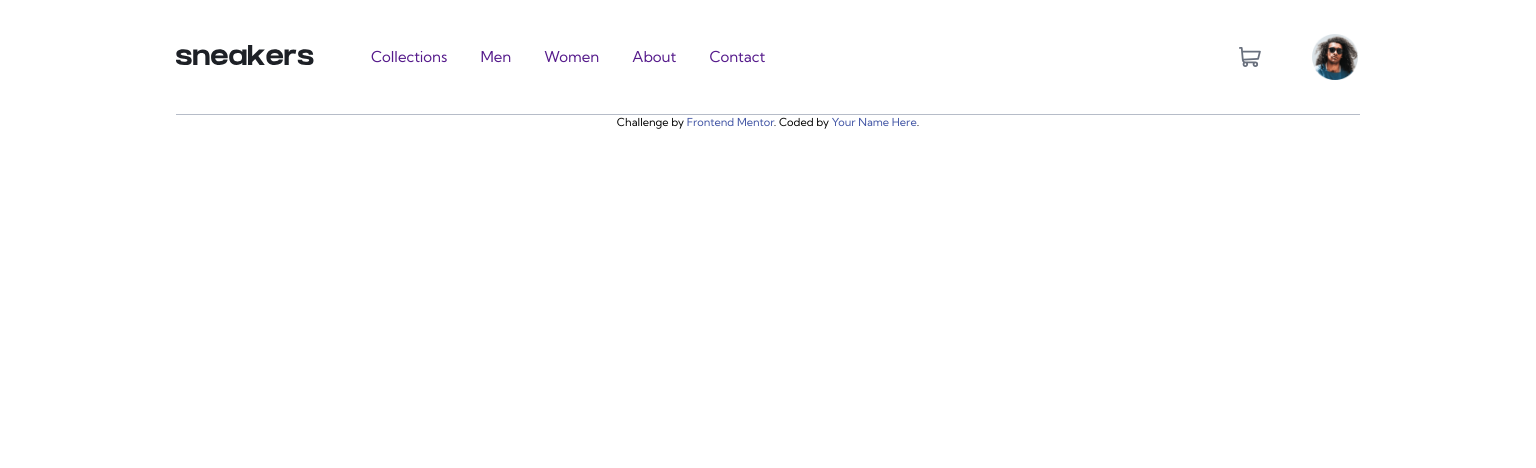
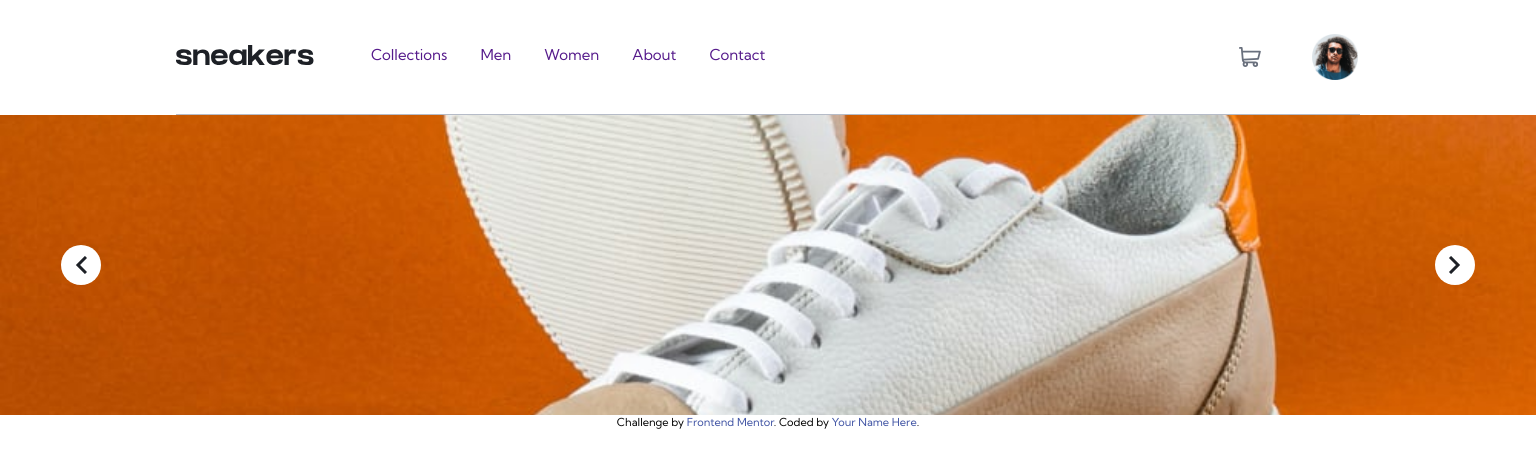
Before and after one commit to EstebanCUR/ecommerce-sneakers-reto-, a website: page index.html in a window 1536 px wide. Drawn offline with Linux system fonts and the light colour scheme.

Commit message:
Diseño slider integrado

```diff
--- a/index.html
+++ b/index.html
@@ -58,7 +58,25 @@
       </div>
     </nav>
   </header>
-
+  <main>
+    <section class="images">
+      <div class="slider">
+        <img src="./images/image-product-1.jpg" alt="photo original" class="slider__img">
+        <div class="slider__arrow slider__arrow--prev">
+          <img src="./images/icon-previous.svg" alt="previous arrow">
+        </div>
+        <div class="slider__arrow slider__arrow--next">
+          <img src="./images/icon-next.svg" alt="next arrow">
+        </div>
+      </div>
+      <!-- <div class="images__thumbnail">
+        <img src="./images/image-product-1-thumbnail.jpg" alt="" class="slider__thumbnails">
+        <img src="./images/image-product-2-thumbnail.jpg" alt="" class="slider__thumbnails">
+        <img src="./images/image-product-3-thumbnail.jpg" alt="" class="slider__thumbnails">
+        <img src="./images/image-product-4-thumbnail.jpg" alt="" class="slider__thumbnails">
+      </div> -->
+    </section>
+  </main>
 <!--   Sneaker Company
 
   Fall Limited Edition Sneakers
--- a/sass/_navbar.scss
+++ b/sass/_navbar.scss
@@ -98,14 +98,16 @@
         }
     }
 
+    .hidden{
+        display: none;
+    }
+
     @media screen and (min-width: 1440px) {
         width: 77.08%;
         height: 115px;
         border-bottom: 1px solid variables.$grayishBlue;
         &__left{
-            @include mixins.flexbox(row, center, space-between);
             gap: mixins.pixeles-rem(57);
-            max-height: 24px;
         }
 
         &__menu{
@@ -113,16 +115,13 @@
         }
 
         &__menu-bg{
-            display: block;
             position: unset;
             height: unset;
-            background-color: unset;
         }
 
         &__menu-slide{
-            background-color: unset;
             width: unset;
-            padding: unset;
+            padding: 0;
         }
 
         &__link{
@@ -131,7 +130,19 @@
             gap: mixins.pixeles-rem(33);
             font-weight: 400;
             font-size: mixins.pixeles-rem(15);
-            margin-top: unset;
+            margin-top: 0;
+            color: variables.$darkGrayishBlue;
+        }
+
+        &__links{
+            display: block;
+            padding:  mixins.pixeles-rem(42) 0;
+            border-bottom: 4px solid transparent;
+            &:hover{
+                text-decoration: none;
+                border-bottom: 4px solid variables.$orange;
+                color: variables.$veryDarkBlue;
+            }
         }
 
         &__close{
@@ -145,9 +156,9 @@
             height: 50px;
             gap: mixins.pixeles-rem(49);
         }
+        .hidden{
+            display: unset;
+        }
+
     }
 }
-
-/* .hidden{
-    display: none;
-} */
--- /dev/null
+++ b/sass/_slider.scss
@@ -0,0 +1,46 @@
+@use 'mixins';
+@use 'variables';
+
+
+/* .images{
+    width: 100%;
+} */
+
+.slider{
+    position: relative;
+    height: 300px;
+    &__img{
+        height: 100%;
+        object-fit: cover;
+        width: 100%;
+    }
+
+    &__arrow{
+        position: absolute;
+        top: calc(50% - 20px);
+        /* transform: translateY(-50%); */
+        background-color: variables.$white;
+        border-radius: 50%;
+        width: mixins.pixeles-rem(40);
+        height: mixins.pixeles-rem(40);
+        @include mixins.flexbox(row, center, center);
+        cursor:pointer;
+        &--prev{
+            left: 4%;
+            transition:transform .3s ease;
+            &:hover{
+                transform: scale(110%);
+            }
+        }
+
+        &--next{
+            right: 4%;
+            transition:transform .3s ease;
+            &:hover{
+                transform: scale(110%);
+            }
+        }
+    }
+
+
+}
--- a/sass/style.scss
+++ b/sass/style.scss
@@ -1,4 +1,5 @@
 @use 'reset';
 @use 'navbar';
+@use 'slider';
 
 @import url('https://fonts.googleapis.com/css2?family=Kumbh+Sans:wght@400;700&display=swap');
```
Also changed, not shown: css/style.css, 1 other file.
